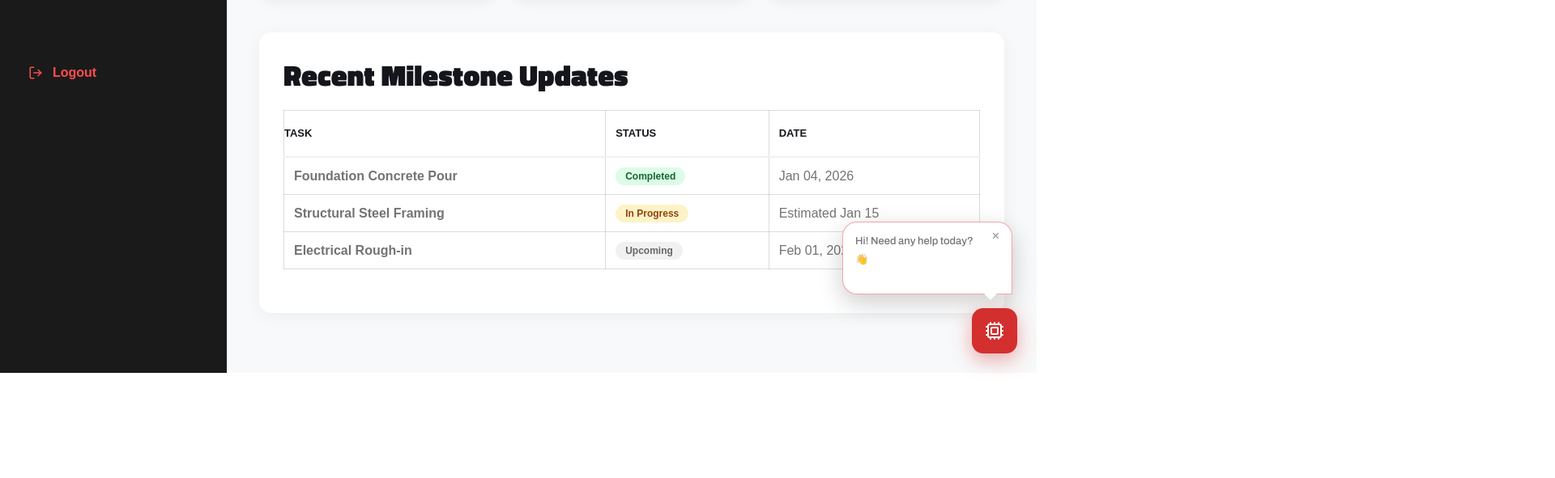
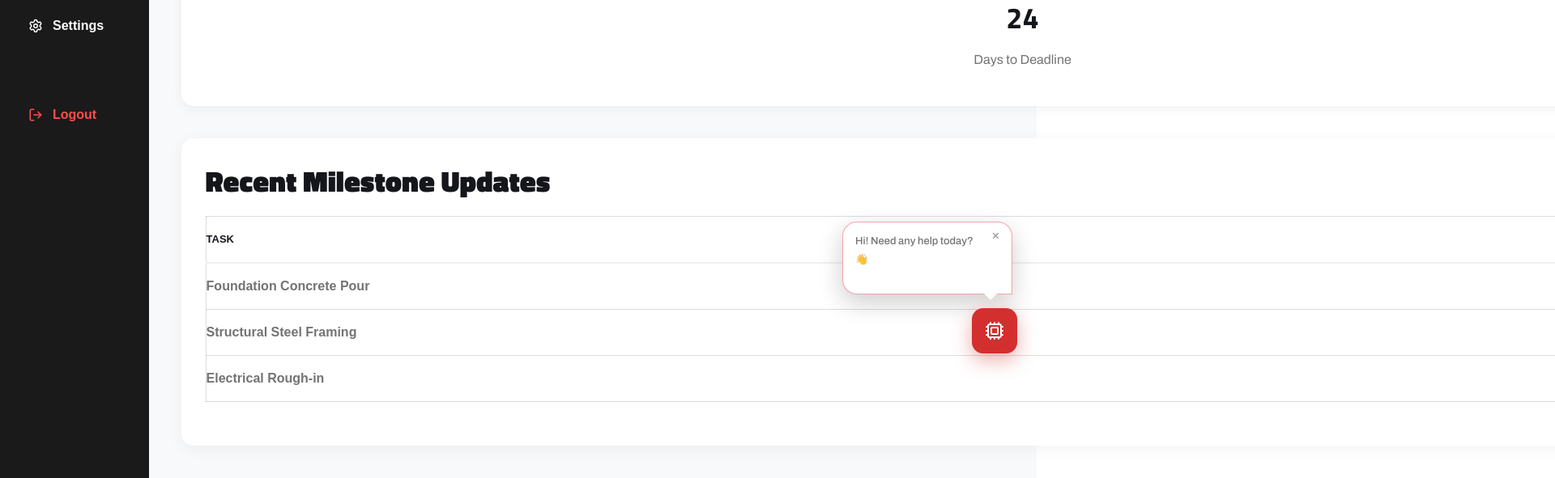
Before and after one commit to kiyaka-990/columbia-developers, a Next.js app: page /dashboard in a window 1280 px wide. Shown: the part 339-930 px from the top of the page at 81% size, 1920 px wide, since content can reach past the window. Before the commit the page ends 800 px from the top, so only its background shows below. Built offline with nearby package versions, Linux system fonts and the light colour scheme; sample sign-in values are in the browser's storage.

Commit message:
updated page

```diff
--- a/src/app/dashboard/page.js
+++ b/src/app/dashboard/page.js
@@ -14,12 +14,18 @@ import {
 
 export default function Dashboard() {
   const [user, setUser] = useState("Client");
+  const [mounted, setMounted] = useState(false);
 
   useEffect(() => {
+    // 1. Set mounted to true to handle the Date hydration error
+    setMounted(true);
+
+    // 2. Check for logged in user
     const savedUser = localStorage.getItem("user");
     if (!savedUser) {
-    // If someone tries to type /dashboard manually without logging in
       window.location.href = "/";
+    } else {
+      setUser(savedUser);
     }
   }, []);
 
@@ -27,6 +33,9 @@ export default function Dashboard() {
     localStorage.removeItem("user");
     window.location.href = "/";
   };
+
+  // Prevent rendering date/specific client content until mounted
+  if (!mounted) return null;
 
   return (
     <div style={{ display: 'flex', minHeight: '100vh', backgroundColor: '#f8f9fa', fontFamily: 'sans-serif' }}>
@@ -52,11 +61,16 @@ export default function Dashboard() {
       <main style={{ flex: 1, padding: '40px' }}>
         <header style={{ display: 'flex', justifyContent: 'space-between', alignItems: 'center', marginBottom: '40px' }}>
           <div>
-            <h1 style={{ fontSize: '28px', fontWeight: '800', color: '#1a1a1a', margin: 0 }}>Welcome back, {user}!</h1>
+            <h1 style={{ fontSize: '28px', fontWeight: '800', color: '#1a1a1a', margin: 0 }}>
+              Welcome back, {user}!
+            </h1>
             <p style={{ color: '#666' }}>Here is the latest update on your construction projects.</p>
           </div>
           <div style={{ backgroundColor: '#fff', padding: '10px 20px', borderRadius: '10px', boxShadow: '0 2px 10px rgba(0,0,0,0.05)' }}>
-            <span style={{ fontWeight: 'bold' }}>{new Date().toLocaleDateString()}</span>
+            <span style={{ fontWeight: 'bold' }}>
+               {/* This now matches perfectly between server and client */}
+              {new Date().toLocaleDateString()}
+            </span>
           </div>
         </header>
 
@@ -67,7 +81,7 @@ export default function Dashboard() {
           <div style={cardStyle()}><AlertCircle color="#f59e0b" size={30} /> <h3>2</h3> <p>Pending Approvals</p></div>
         </div>
 
-        {/* Project Table Placeholder */}
+        {/* Project Table */}
         <div style={{ backgroundColor: '#fff', borderRadius: '15px', padding: '30px', boxShadow: '0 4px 20px rgba(0,0,0,0.05)' }}>
           <h3 style={{ marginBottom: '20px', fontWeight: '800' }}>Recent Milestone Updates</h3>
           <table style={{ width: '100%', borderCollapse: 'collapse' }}>
@@ -79,9 +93,21 @@ export default function Dashboard() {
               </tr>
             </thead>
             <tbody>
-              <tr style={tableRowStyle}><td style={{ fontWeight: '600' }}>Foundation Concrete Pour</td><td><span style={badgeStyle('#dcfce7', '#166534')}>Completed</span></td><td>Jan 04, 2026</td></tr>
-              <tr style={tableRowStyle}><td style={{ fontWeight: '600' }}>Structural Steel Framing</td><td><span style={badgeStyle('#fef3c7', '#92400e')}>In Progress</span></td><td>Estimated Jan 15</td></tr>
-              <tr style={tableRowStyle}><td style={{ fontWeight: '600' }}>Electrical Rough-in</td><td><span style={badgeStyle('#f1f1f1', '#666')}>Upcoming</span></td><td>Feb 01, 2026</td></tr>
+              <tr style={tableRowStyle}>
+                <td style={{ fontWeight: '600', padding: '15px 0' }}>Foundation Concrete Pour</td>
+                <td><span style={badgeStyle('#dcfce7', '#166534')}>Completed</span></td>
+                <td>Jan 04, 2026</td>
+              </tr>
+              <tr style={tableRowStyle}>
+                <td style={{ fontWeight: '600', padding: '15px 0' }}>Structural Steel Framing</td>
+                <td><span style={badgeStyle('#fef3c7', '#92400e')}>In Progress</span></td>
+                <td>Estimated Jan 15</td>
+              </tr>
+              <tr style={tableRowStyle}>
+                <td style={{ fontWeight: '600', padding: '15px 0' }}>Electrical Rough-in</td>
+                <td><span style={badgeStyle('#f1f1f1', '#666')}>Upcoming</span></td>
+                <td>Feb 01, 2026</td>
+              </tr>
             </tbody>
           </table>
         </div>
```
Lines whose indentation alone changed are shown as unchanged.
